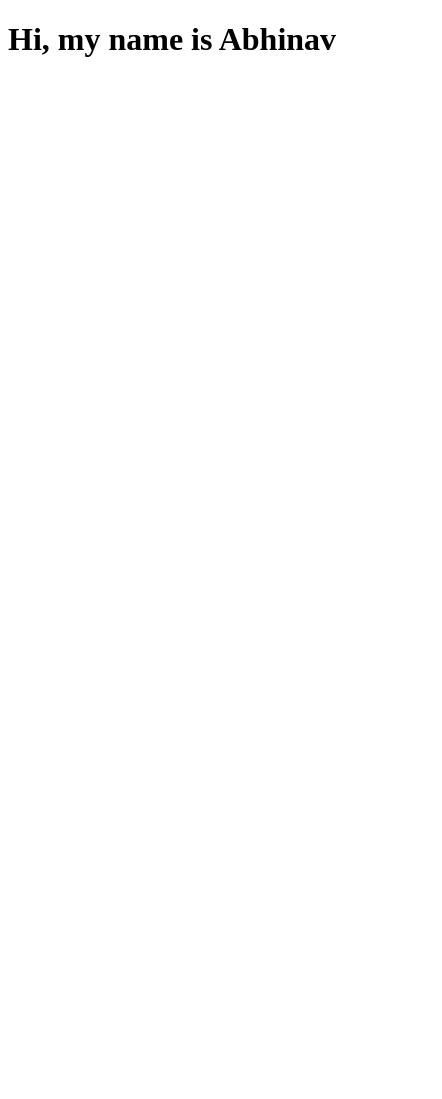
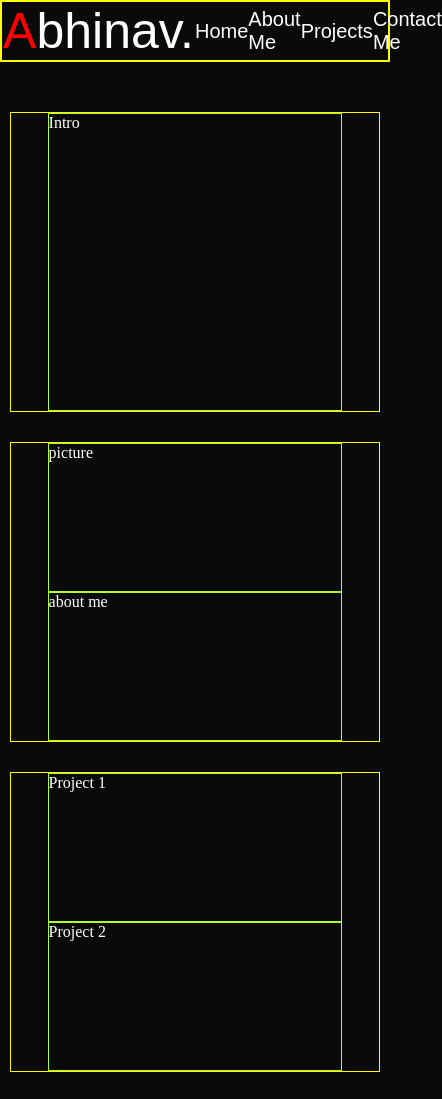
Before and after one commit to abhinav110695/abhinav110695.github.io, a plain HTML site: page index.html in a window 390 px wide. Shown: the top 1099 px of the page, 442 px wide, since content can reach past the window. Before the commit the page ends 844 px from the top, so only its background shows below. Drawn offline with Linux system fonts and the light colour scheme.

Commit message:
day2 done

```diff
--- /dev/null
+++ b/index.css
@@ -0,0 +1,235 @@
+*{
+    margin: 0px;
+    padding: 0px;
+    box-sizing: border-box;
+}
+
+body{
+    background-color: rgb(10,10,10);
+}
+
+#home_navbar{
+    border: 2px solid yellow;
+    color: white;
+    display: flex;
+    font-family: sans-serif;
+    position:sticky;
+    top: 0;
+    z-index: 1000;
+}
+
+#home_navbar>:nth-child(1){
+    display: flex;
+    font-size: 50px;
+    /* border: 1px solid blue; */
+    width: 50%;
+    align-items: center;
+    justify-content: center;
+}
+#home_navbar>:nth-child(2){
+    display: flex;
+    font-size: 20px;
+    /* border: 1px solid blue; */
+    width: 50%;
+    align-items: center;
+    justify-content: space-evenly;
+}
+
+#home_name{
+    color: red;
+}
+
+a{
+    color: #fff;
+    text-decoration: none;
+    position: relative;
+}
+
+a::after{
+    content: '';
+    width: 0;
+    height: 3px;
+    background-color: #ff004f;
+    position: absolute;
+    left: 0;
+    bottom: -6px;
+    transition: 0.5s;
+}
+a:hover::after{
+    width: 100%;
+}
+
+#home_body{
+    width: 100%;
+    margin-top: 100px;
+    display: grid;
+    grid-template-columns: repeat(1,1fr);
+    grid-template-rows: repeat(4,500px);
+    gap: 100px 0px;
+
+}
+/* #home_body>div{
+    border: 1px solid yellow;
+} */
+
+section{
+    width: 80%;
+    height: 100%;
+    margin: auto;
+    border: 1px solid yellow;
+}
+
+#home_home>div{
+    width: 50%;
+    height: 100%;
+    border: 1px solid greenyellow;
+    color:white;
+}
+
+#home_about{
+    display: flex;
+    color: white;
+}
+#home_about>div:nth-child(1){
+    width: 35%;
+    height: 100%;
+    border: 1px solid greenyellow;
+
+}
+
+#home_about>div:nth-child(2){
+    width: 65%;
+    height: 100%;
+    border: 1px solid greenyellow;
+
+}
+#home_projects{
+    display: flex;
+    color: white;
+}
+
+#home_projects>div:nth-child(1){
+    width: 50%;
+    height: 100%;
+    border: 1px solid greenyellow;
+}
+#home_projects>div:nth-child(2){
+    width: 50%;
+    height: 100%;
+    border: 1px solid greenyellow;
+}
+
+#home_contact{
+    color: #fff;
+}
+
+@media only screen and (min-width: 320px) and (max-width: 480px){
+    #home_body{
+        width: 100%;
+        margin-top: 50px;
+        display: grid;
+        grid-template-columns: repeat(1,1fr);
+        grid-template-rows: repeat(4,300px);
+        gap: 30px 0px;
+    }
+    section{
+        width: 95%;
+        height: 100%;
+        margin: auto;
+        border: 1px solid yellow;
+    }
+    #home_home>div{
+        width: 80%;
+        margin: auto;
+        height: 100%;
+        border: 1px solid greenyellow;
+        color:white;
+    }
+
+    #home_about{
+        display: block;
+        color: white;
+    }
+    #home_about>div:nth-child(1){
+        width: 80%;
+        height: 50%;
+        border: 1px solid greenyellow;
+        margin: auto;
+    }
+
+    #home_about>div:nth-child(2){
+        width: 80%;
+        margin: auto;
+        height: 50%;
+        border: 1px solid greenyellow;
+
+    }
+    #home_projects{
+        display: block;
+        color: white;
+    }
+
+    #home_projects>div:nth-child(1){
+        width: 80%;
+        height: 50%;
+        margin: auto;
+        border: 1px solid greenyellow;
+    }
+    #home_projects>div:nth-child(2){
+        width: 80%;
+        height: 50%;
+        margin: auto;
+        border: 1px solid greenyellow;
+    }
+}
+
+@media only screen and (min-width: 481px) and (max-width: 767px){
+    section{
+        width: 90%;
+        height: 100%;
+        margin: auto;
+        border: 1px solid yellow;
+    }
+    #home_home>div{
+        width: 60%;
+        height: 100%;
+        border: 1px solid greenyellow;
+        color:white;
+    }
+
+    #home_about{
+        display: block;
+        color: white;
+    }
+    #home_about>div:nth-child(1){
+        width: 45%;
+        height: 50%;
+        border: 1px solid greenyellow;
+        margin: auto;
+    }
+
+    #home_about>div:nth-child(2){
+        width: 85%;
+        margin: auto;
+        height: 50%;
+        border: 1px solid greenyellow;
+
+    }
+    #home_projects{
+        display: block;
+        color: white;
+    }
+
+    #home_projects>div:nth-child(1){
+        width: 80%;
+        height: 50%;
+        margin: auto;
+        border: 1px solid greenyellow;
+    }
+    #home_projects>div:nth-child(2){
+        width: 80%;
+        height: 50%;
+        margin: auto;
+        border: 1px solid greenyellow;
+    }
+}
--- a/index.html
+++ b/index.html
@@ -4,9 +4,47 @@
     <meta charset="UTF-8">
     <meta http-equiv="X-UA-Compatible" content="IE=edge">
     <meta name="viewport" content="width=device-width, initial-scale=1.0">
-    <title>Document</title>
+    <title>Portfolio</title>
+    <link rel="stylesheet" href="index.css">
 </head>
 <body>
-    <h1>Hi, my name is Abhinav</h1>
+    <div id="home_main">
+
+        <div id="home_navbar">
+            <div> <span id="home_name">A</span>bhinav.</div>
+            <div>
+                <div><a href="#home_home">Home</a></div>
+                <div><a href="#home_about">About Me</a></div>
+                <div><a href="#home_projects">Projects</a></div>
+                <div><a href="#home_contact">Contact Me</a></div>
+            </div>
+        </div>
+
+        <div id="home_body">
+            <div>
+                <section id="home_home">
+                    <div>Intro</div>
+                </section>
+            </div>
+            <div>
+                <section id="home_about">
+                    <div>picture</div>
+                    <div>about me</div>
+                </section>
+            </div>
+            <div>
+                <section id="home_projects">
+                    <div>Project 1</div>
+                    <div>Project 2</div>
+                </section>
+            </div>
+            <div>
+                <section id="home_contact">Contact me</section>
+            </div>
+        </div>
+
+    </div>
+
 </body>
 </html>
+<script></script>
```
Also changed, not shown: index.js (added).
